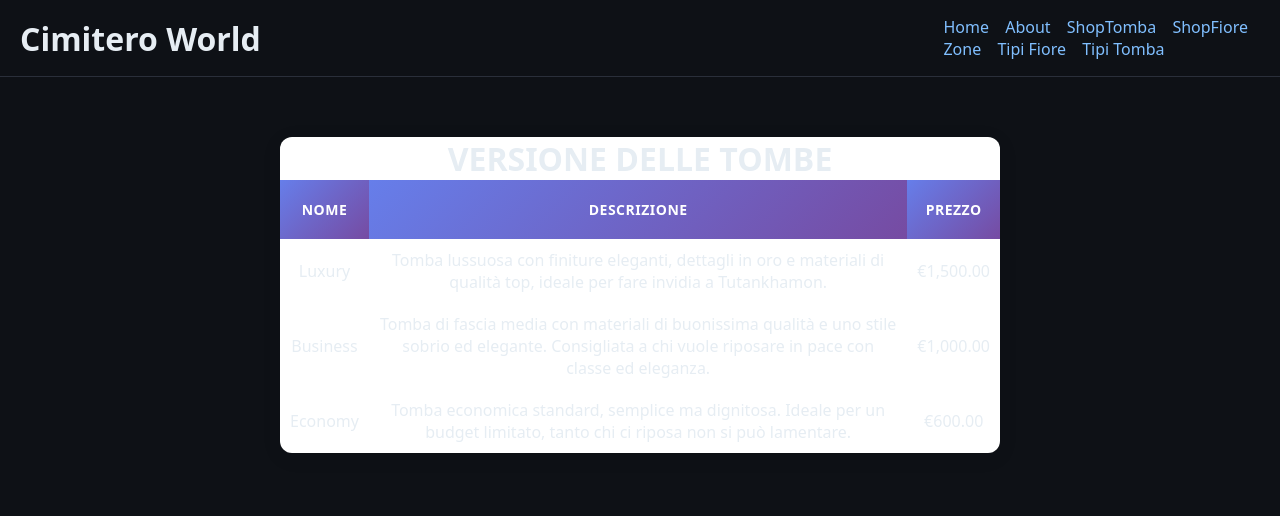
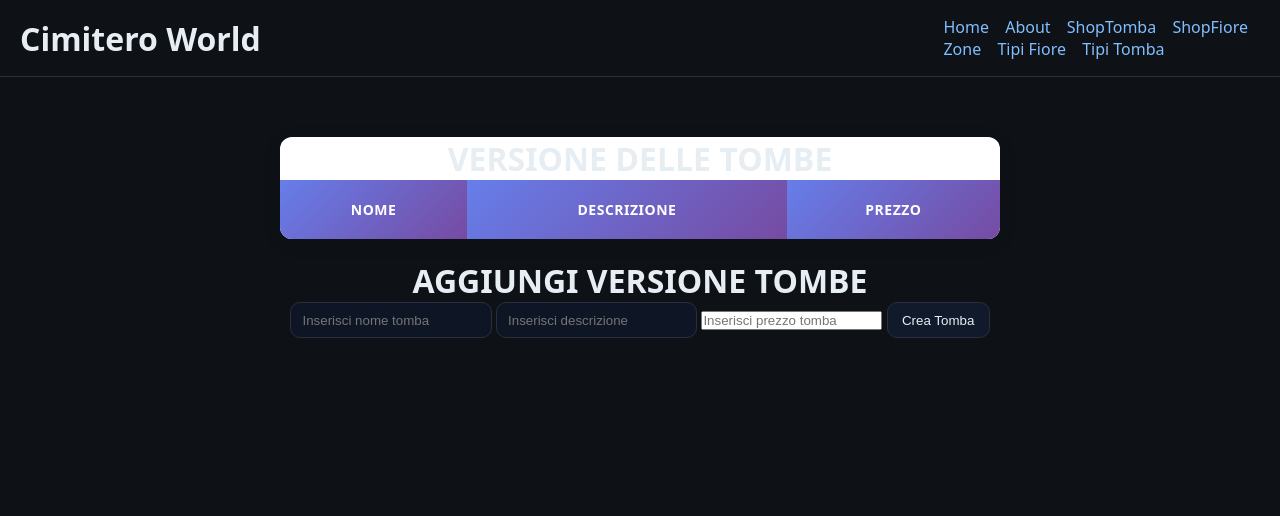
Before and after one commit to Feedentity/entity-corso-fe-2025-09, a website: page fe/index.html at #!/admin/tipiTomba in a window 1280 px wide. Drawn offline with nearby package versions, Linux system fonts and the light colour scheme; some packages are replaced by stand-ins of ours; no server answers.

Commit message:
aggiunta form creazione versioni tombe e modifica relativo controller

```diff
--- a/fe/app/Product/VersioneTomba/TombaVersion.html
+++ b/fe/app/Product/VersioneTomba/TombaVersion.html
@@ -16,5 +16,21 @@
                 <td>{{vt.prezzo | currency: '€'}}</td>
             </tr>
         </table>
+
+    </div>
+    <div class="addProduct">
+        <h1>AGGIUNGI VERSIONE TOMBE</h1>
+        <form ng-submit="submitTomba()">
+            <label>
+                <input type="text" ng-model="newTomba.nome" placeholder="Inserisci nome tomba">
+            </label>
+             <label>
+                <input type="text" ng-model="newTomba.descrizione" placeholder="Inserisci descrizione">
+            </label>
+             <label>
+                <input type="number" ng-model="newTomba.prezzo" placeholder="Inserisci prezzo tomba">
+            </label>
+            <button type="submit">Crea Tomba</button>
+        </form>
     </div>
 </div>
--- a/fe/app/Product/VersioneTomba/TombaVersion.js
+++ b/fe/app/Product/VersioneTomba/TombaVersion.js
@@ -1,13 +1,29 @@
 app.controller('tombaVersionCtrl', function($scope, tombaVersionService){
     $scope.versioneTombe=[];
+    $scope.versioneTombe= tombaVersionService.getTombe();
 
-    tombaVersionService.getTombe().then(function(response){
-        $scope.versioneTombe = response.data.versioneTombe;
-    })
+    $scope.newTomba ={}
+
+    $scope.submitTomba = function(){
+        tombaVersionService.createTomba($scope.newTomba).then(function(response){
+            $scope.versioneTombe.push(response.data)
+        });
+
+        $scope.newTomba="";
+    }
 })
 
-app.service('tombaVersionService', function($http){
+app.service('tombaVersionService', function($resource){
+   var resources = $resource('http://localhost:4000/versioneTombe/:id', {id: '@id'},
+    {
+        update: {method: 'PUT'}
+    })
+
     this.getTombe = function(){
-    return $http.get("/be/db.json")
+        return resources.query();
+    }
+
+    this.createTomba = function(tomba){
+        return resources.save(tomba).$promise
     }
 })
```
Lines whose indentation alone changed are shown as unchanged.
